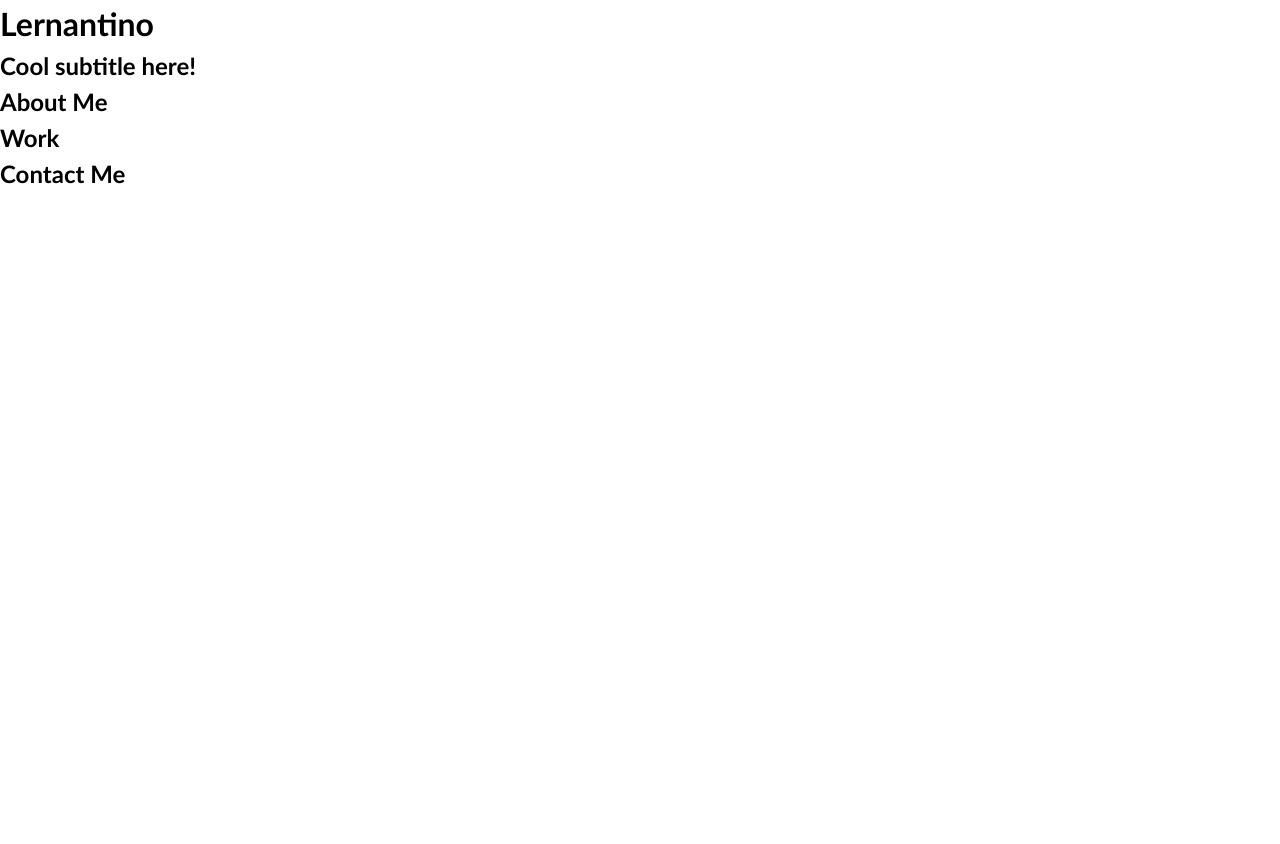
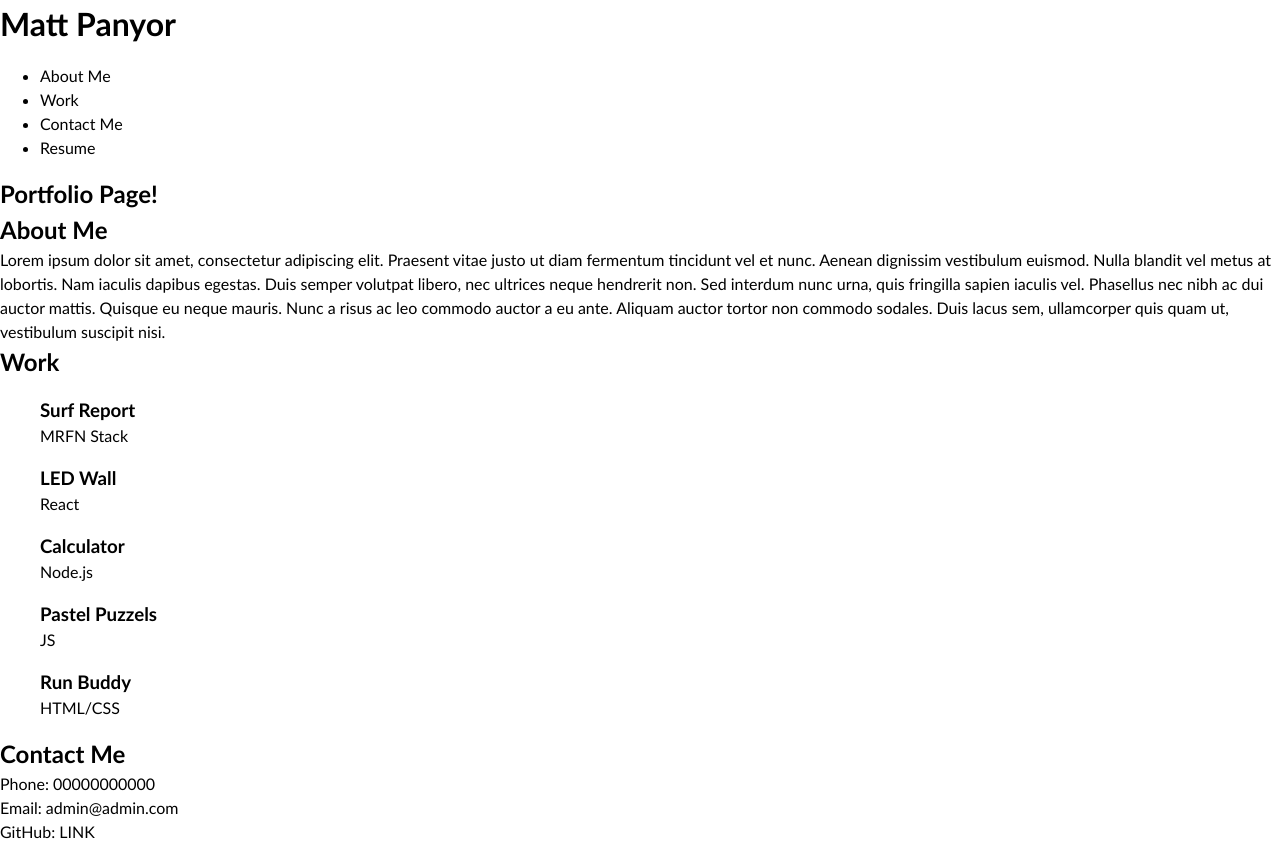
Before and after one commit to mattp-edu/my-portfolio, a plain HTML site: page index.html in a window 1280 px wide. Before the commit the page ends 800 px from the top, so only its background shows below. Drawn offline with Linux system fonts and the light colour scheme; files that its build step writes are made by us from their sources.

Commit message:
initial content fill

```diff
--- a/index.html
+++ b/index.html
@@ -12,15 +12,21 @@
 <body>
   <!-- main logo / nav -->
   <header>
-    <h1>Lernantino</h1>
+    <h1>Matt Panyor</h1>
     <nav>
+      <ul>
+        <li>About Me</li>
+        <li>Work</li>
+        <li>Contact Me</li>
+        <li>Resume</li>
+      </ul>
     </nav>
   </header>
 
   <!-- hero banner -->
   <section class="hero-banner">
     <div>
-      <h2>Cool subtitle here!</h2>
+      <h2>Portfolio Page!</h2>
     </div>
   </section>
 
@@ -28,16 +34,52 @@
     <!-- about me -->
     <section class="page-section" id="about">
       <h2>About Me</h2>
+      <p class="aboutText">Lorem ipsum dolor sit amet, consectetur adipiscing elit. Praesent vitae justo ut diam fermentum tincidunt vel et nunc. Aenean dignissim vestibulum euismod. Nulla blandit vel metus at lobortis. Nam iaculis dapibus egestas. Duis semper volutpat libero, nec ultrices neque hendrerit non. Sed interdum nunc urna, quis fringilla sapien iaculis vel. Phasellus nec nibh ac dui auctor mattis. Quisque eu neque mauris. Nunc a risus ac leo commodo auctor a eu ante. Aliquam auctor tortor non commodo sodales. Duis lacus sem, ullamcorper quis quam ut, vestibulum suscipit nisi.</p>
     </section>
 
     <!-- portfolio container -->
     <section class="page-section" id="work">
       <h2>Work</h2>
+      <div class="workItemList">
+        <figure class="card featured" id="card1">
+          <div class="cardtext">
+            <h3>Surf Report</h3>
+            <p>MRFN Stack</p>
+          </div>
+        </figure>
+        <figure class="card" id="card2">
+          <div class="cardtext">
+            <h3>LED Wall</h3>
+            <p>React</p>
+          </div>
+        </figure>
+        <figure class="card" id="card3">
+          <div class="cardtext">
+            <h3>Calculator</h3>
+            <p>Node.js</p>
+          </div>
+        </figure>
+        <figure class="card" id="card4">
+          <div class="cardtext">
+            <h3>Pastel Puzzels</h3>
+            <p>JS</p>
+          </div>
+        </figure>
+        <figure class="card" id="card5">
+          <div class="cardtext">
+            <h3>Run Buddy</h3>
+            <p>HTML/CSS</p>
+          </div>
+        </figure>
+      </div>
     </section>
 
     <!-- contact -->
     <section class="page-section contact" id="contact">
       <h2>Contact Me</h2>
+      <p>Phone: 00000000000</p>
+      <p>Email: admin@admin.com</p>
+      <p>GitHub: LINK</p>
     </section>
   </main>
 </body>
```
